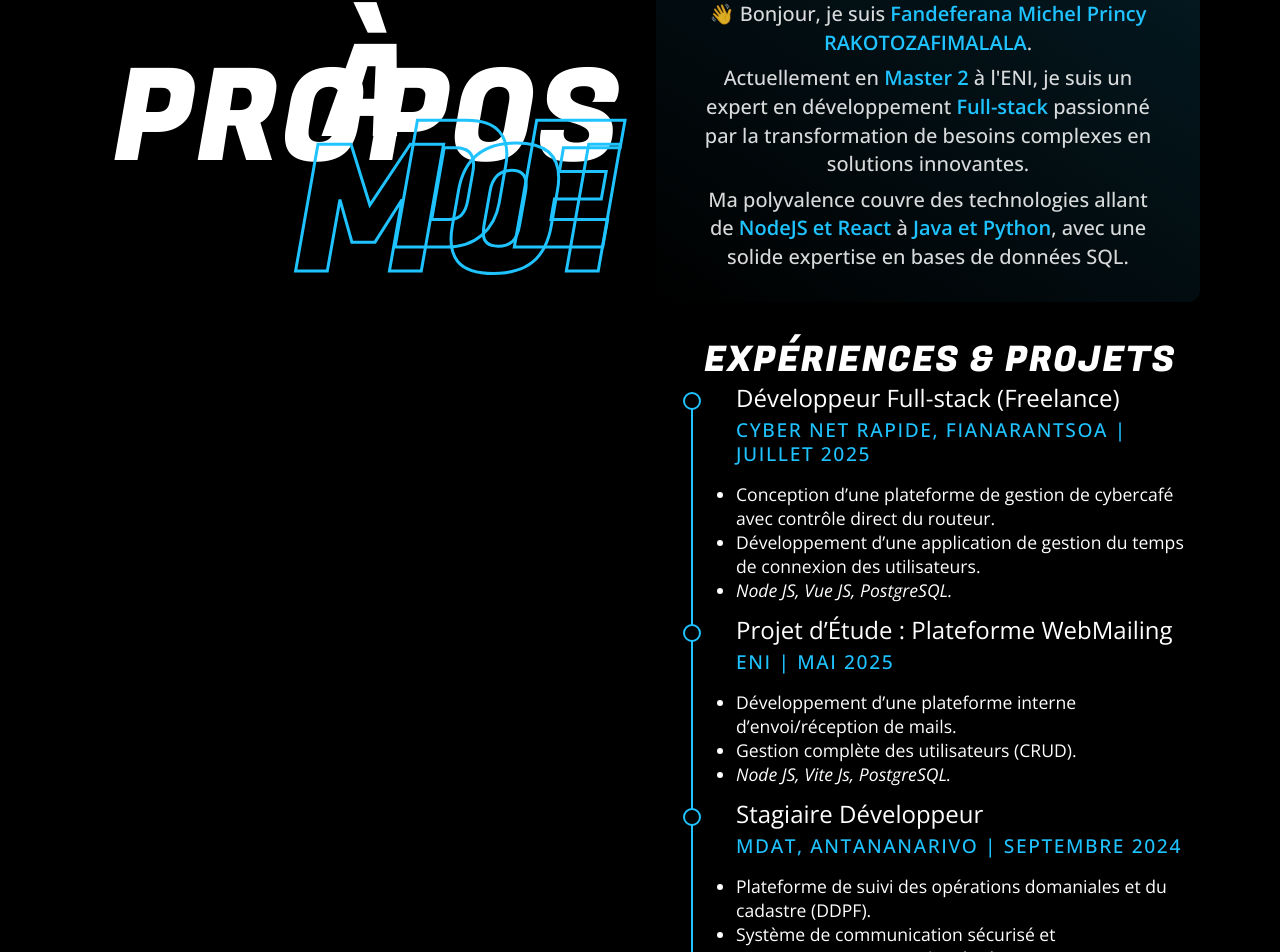
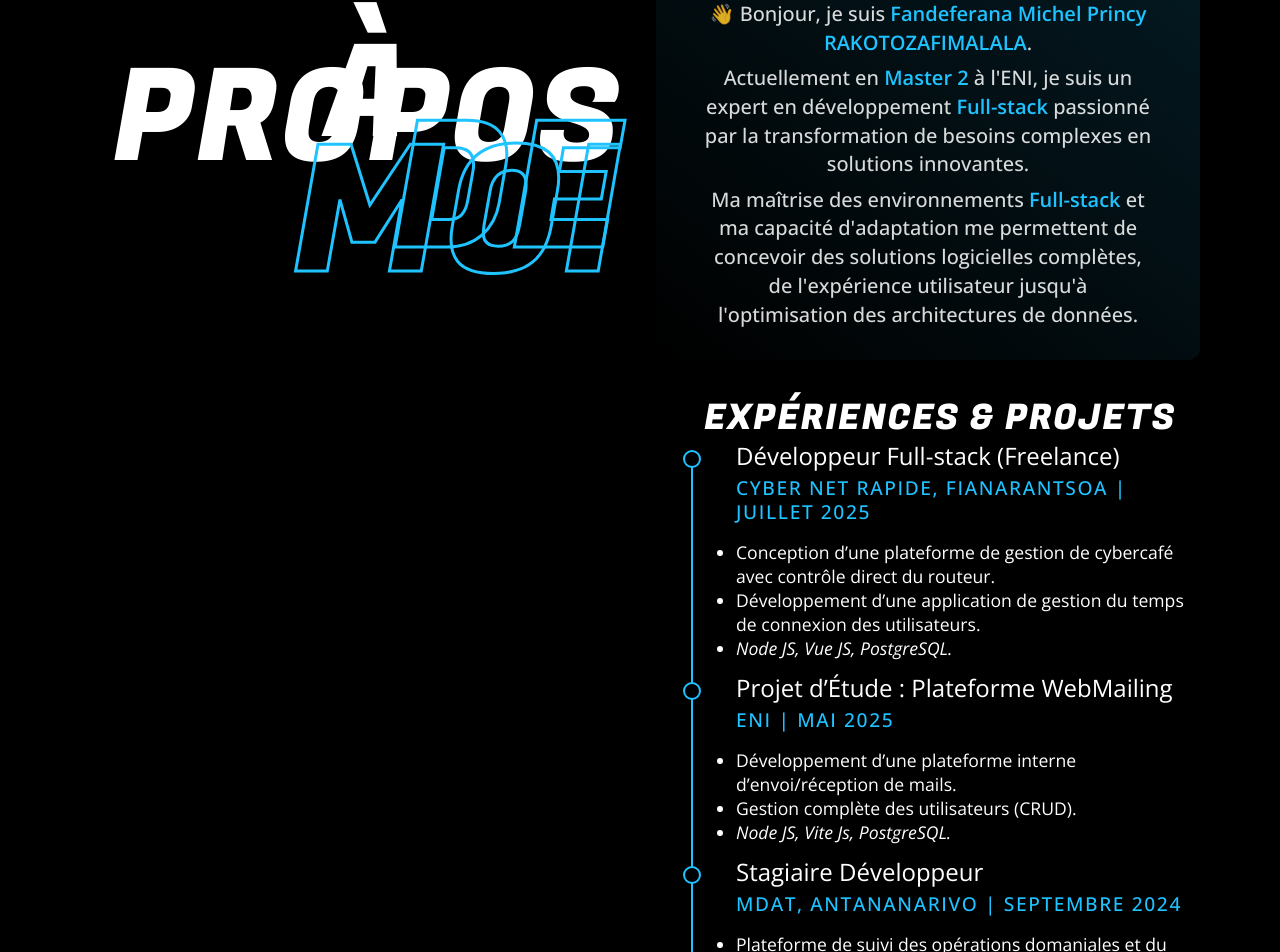
Before and after one commit to MichelPrincy/portfolio, a React (Vite) app: page / in a window 1280 px wide. Shown: the part 892-1844 px from the top of the page. Built offline with nearby package versions, Linux system fonts and the light colour scheme.

Commit message:
Revise about-me section to highlight full-stack skills
Removed details about technology versatility and emphasized full-stack expertise and adaptability.

```diff
--- a/src/sections/about-me.section.tsx
+++ b/src/sections/about-me.section.tsx
@@ -160,10 +160,8 @@ export const AboutMe = () => {
 						besoins complexes en solutions innovantes.
 					</p>
 					<p>
-						Ma polyvalence couvre des technologies allant de{' '}
-						<strong>NodeJS et React</strong> à <strong>Java et Python</strong>,
-						avec une solide expertise en bases de données SQL.
-					</p>
+    Ma maîtrise des environnements <strong>Full-stack</strong> et ma capacité d'adaptation me permettent de concevoir des solutions logicielles complètes, de l'expérience utilisateur jusqu'à l'optimisation des architectures de données.
+</p>
 				</div>
 				<div>
 					{timeline.map(({ items, title }, idx) => (
```
